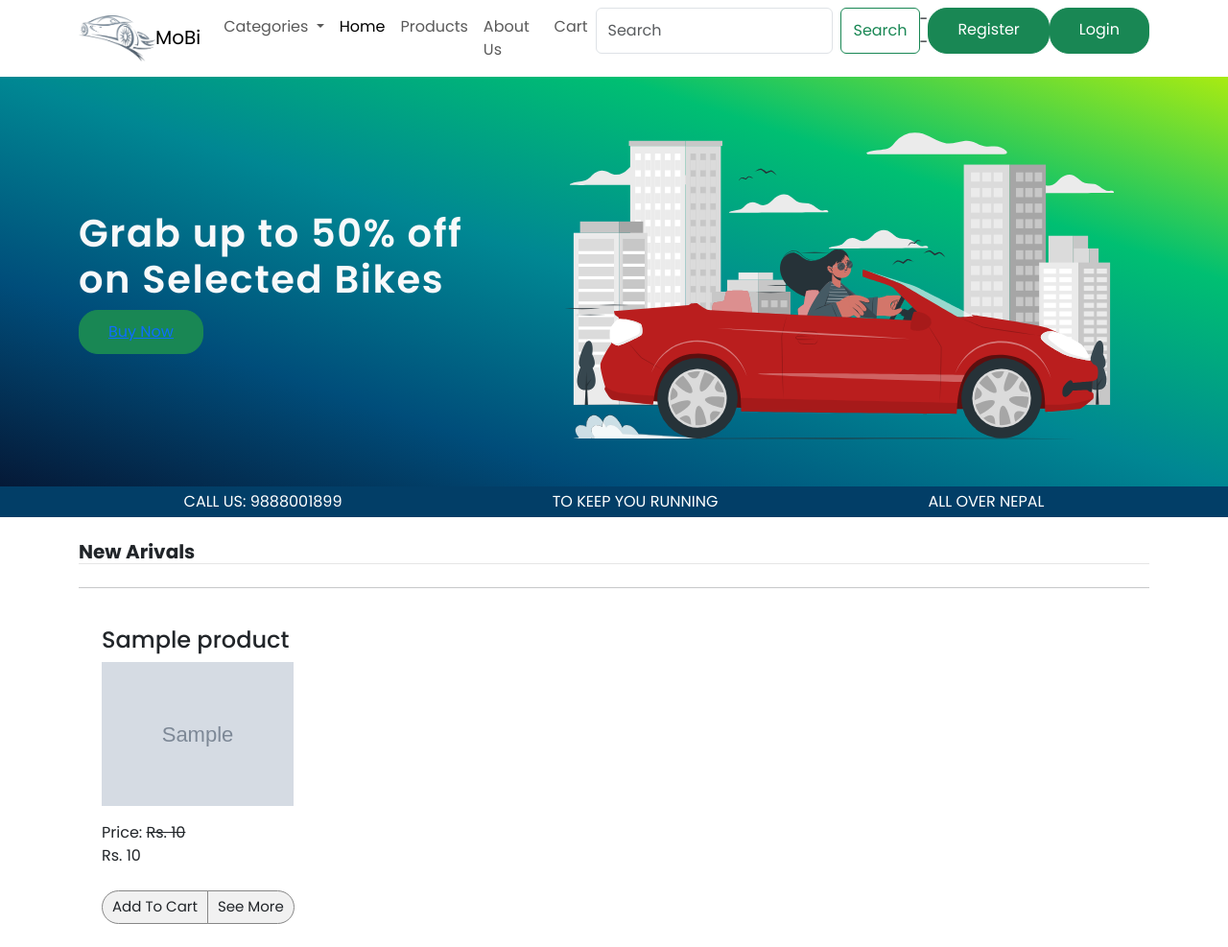
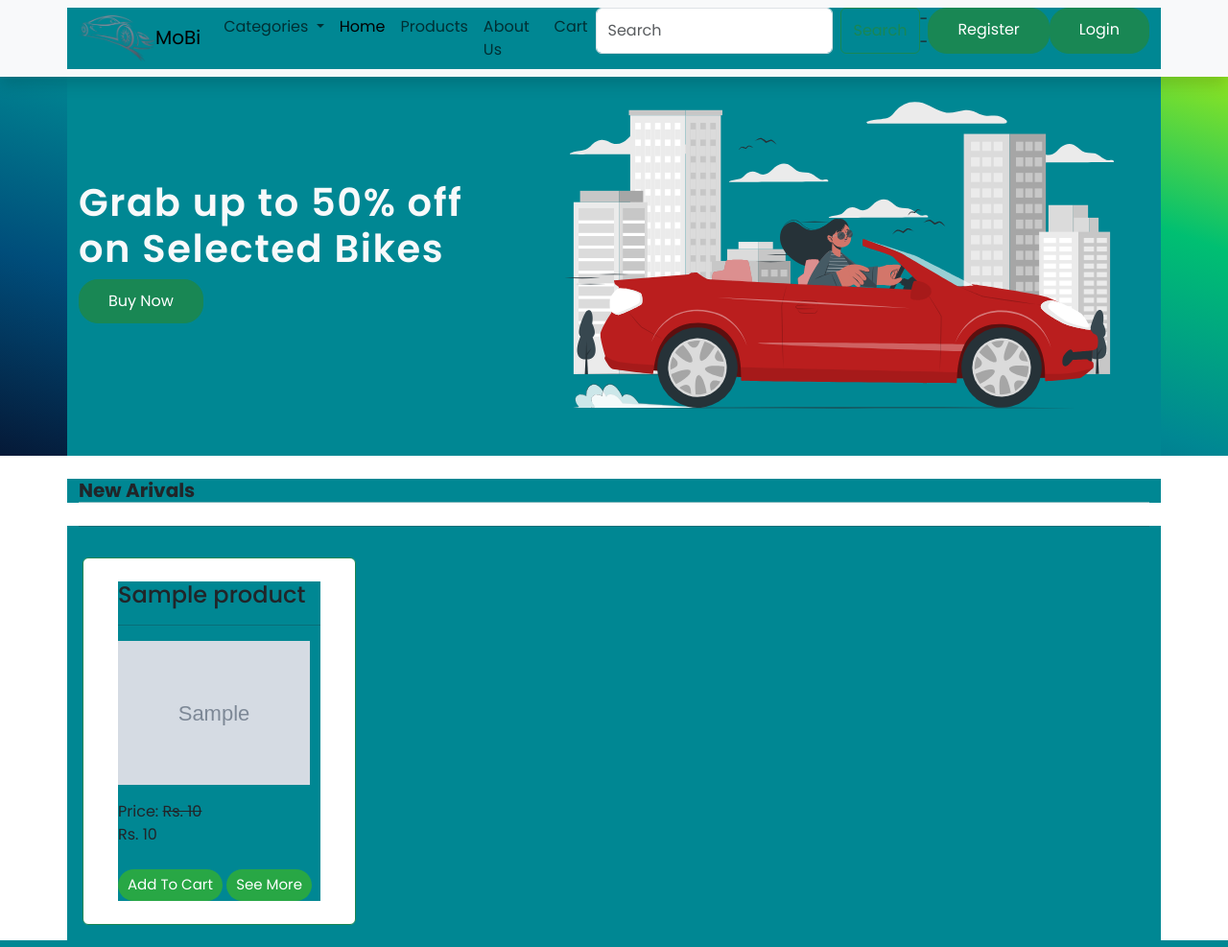
Before and after one commit to Sachit0-0/FYP-ecommerce, a Django app: page / in a window 1280 px wide. Shown: the whole page at 96% size. Run offline with Django 4.2, Linux system fonts and the light colour scheme; tables that the repository leaves empty hold one stand-in row (values such as "Sample post"); grey boxes marked "Sample" are stand-in pictures; parts of the project's set-up code (start-up, migrations or seed data) failed here and were passed over.

Commit message:
css fixes

```diff
--- a/ecomproject/static/css/style.css
+++ b/ecomproject/static/css/style.css
@@ -6,6 +6,7 @@
   padding: 0;
   box-sizing: border-box;
   font-family: "Poppins", sans-serif;
+  background-color: #008793;
 }
 
 div > img {
@@ -19,6 +20,11 @@ div > img {
 }
 
 /* header */
+
+
+.navvi {
+  margin-bottom: 40rem;
+}
 
 .background-header {
   background-image: linear-gradient(
@@ -98,3 +104,18 @@ div > img {
   height:15rem ;
 
 }
+
+.buy{
+  text-decoration: none;
+}
+.card:hover {
+  box-shadow: 0px 0px 10px rgba(0,0,0,0.5);
+}
+.btn-custom {
+  background-color: #28a745;
+  color: white;
+  border: none;
+}
+.btn-custom:hover {
+  background-color: #218838;
+}
--- a/ecomproject/templates/base.html
+++ b/ecomproject/templates/base.html
@@ -9,14 +9,13 @@
     <title> {% block title %}{% endblock title%} | MoBi</title>
     <link href="https://cdn.jsdelivr.net/npm/bootstrap@5.3.0-alpha3/dist/css/bootstrap.min.css" rel="stylesheet" integrity="sha384-KK94CHFLLe+nY2dmCWGMq91rCGa5gtU4mk92HdvYe+M/SXH301p5ILy+dN9+nJOZ" crossorigin="anonymous">
     <link rel="stylesheet" href="{% static 'css/style.css' %}" />
+  </head>
 
 
-
-  </head>
   <body>
 
     <!-- this is nav section -->
-    <nav class="navbar navbar-expand-lg">
+    <nav class="navvi navbar navbar-expand-lg navbar-light bg-light fixed-top shadow mb-5">
       <div class="container">
         <a class="navbar-brand" href="/#"><img src="{% static 'image\logo.png' %}" width="80" alt="" />MoBi</a
           ></a>
@@ -76,8 +75,8 @@
                 <button class="btn btn-outline-success" type="submit">
                   Search
                 </button>
-           -
--
+           - -
+
                 {% if request.user.customer %}
               <li class="nav-item dropdown">
                 <a
@@ -109,7 +108,11 @@
         </div>
       </div>
     </nav>
-
+<style>
+  .navvi {
+    margin-bottom: 40rem;
+  }
+</style>
 
 
     {% block body %}{% endblock body %}
--- a/ecomproject/templates/home.html
+++ b/ecomproject/templates/home.html
@@ -1,17 +1,19 @@
 {% extends 'base.html' %}
+{% load static %}
 {% block title %}Bike{% endblock title %}
 {% block body %}
 
 
 <!-- the-imagesection -->
 
-<header class="background-header">
+<header class="background-header mt-5">
     <section class="container">
       <div class="row align-items-center">
         <div class="col-md-5">
           <section class="header-text">
             <h1 class="text-light" >Grab up to 50% off on Selected Bikes</h1>
-            <button type="button"  class="btn btn-success"><a href="bike">Buy Now</a></button>
+
+            <a class="btn btn-success" href="">Buy Now</a>
           </section>
         </div>
         <div class="col-md-7">
@@ -24,7 +26,7 @@
   </header>
 
 
-  <div class="the-top py-1">
+  {% comment %} <div class="the-top py-1">
     <section class="container">
       <div class="d-flex justify-content-around">
         <div class="">
@@ -42,7 +44,7 @@
       </div>
     </section>
   </div>
-
+   {% endcomment %}
 
   <h5>
     {% if request.user.customer %}
@@ -66,18 +68,15 @@
   <h4>{{cat.title}}</h4><hr>
   <div class="row">
     {%for p in product_list%}
-      <div class="col-md-3">
-
+    <div class="card border-success mb-3 m-3 col-md-3 " style="max-width: 18rem;">
       <div class="m-4">
-
           <h4 >{{p.title}}</h4>
-              <img src="{{p.image.url}}"  alt="" class="img-fluid" style="height: 150px; object-fit: cover;" alt="">
+          <hr>
+          <img src="{{p.image.url}}"  alt="" class="img-fluid" style="height: 150px; object-fit: contain;" alt="">
           <p class="mt-3">Price: <strike>Rs. {{p.marked_price}}</strike><br> Rs. {{p.selling_price}}</p>
-              <div class="btn-group" role="group" aria-label="Basic example">
+          <div >
             <a href="{% url 'ecomapp:addtocart' p.id %}" class="btn btn-custom mt-2">Add To Cart</a>
-              <br>
             <a href="{% url 'ecomapp:productdetail' p.slug %}" class="btn btn-custom mt-2">See More</a>
-
             </div>
       </div>
   </div>
@@ -86,4 +85,17 @@
 
 </div>
 
+<style>
+  .card:hover {
+      box-shadow: 0px 0px 10px rgba(0,0,0,0.5);
+  }
+  .btn-custom {
+      background-color: #28a745;
+      color: white;
+      border: none;
+  }
+  .btn-custom:hover {
+      background-color: #218838;
+  }
+</style>
 {% endblock body %}
```
Also changed, not shown: ecomproject/templates/allproducts.html (+18 -14 lines), ecomproject/templates/mycart.html (+8 -1 lines). Lines whose indentation alone changed are shown as unchanged.
